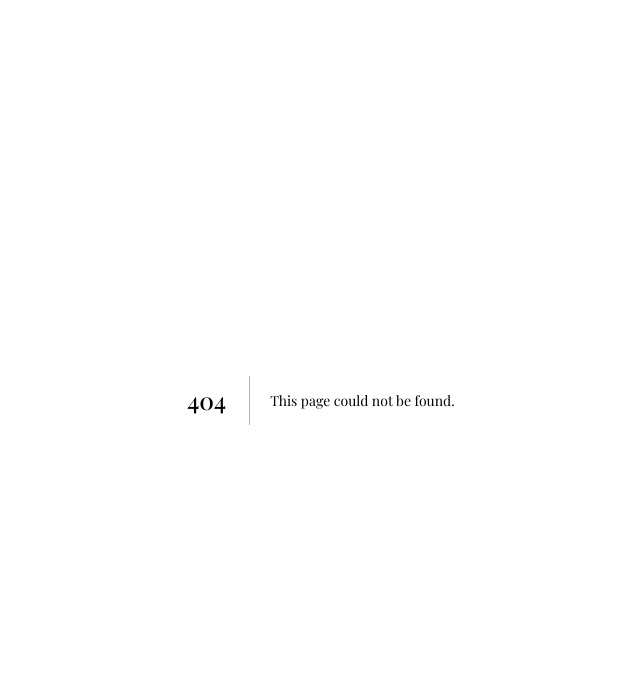
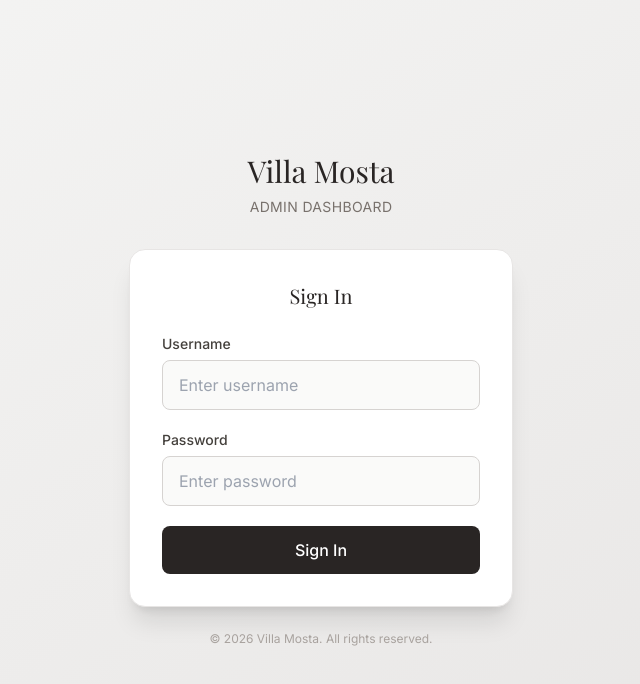
Before and after one commit to jonathan98678/VILLA_MOSTA_ANTIGRAVITY_FINAL, a Next.js app: page /admin/login in a window 1280 px wide. Before the commit this address had no page. Shown: the top 684 px of the page, without its empty margins (319-959 px from the left). Built offline with nearby package versions, Linux system fonts and the light colour scheme.

Commit message:
feat: add admin login authentication with middleware

```diff
--- a/src/app/admin/layout.tsx
+++ b/src/app/admin/layout.tsx
@@ -2,7 +2,7 @@
 
 import * as React from "react";
 import Link from "next/link";
-import { usePathname } from "next/navigation";
+import { usePathname, useRouter } from "next/navigation";
 import {
     Home,
     Bed,
@@ -33,7 +33,19 @@ export default function AdminLayout({
     children: React.ReactNode;
 }) {
     const pathname = usePathname();
+    const router = useRouter();
     const [sidebarOpen, setSidebarOpen] = React.useState(false);
+
+    // Skip admin layout for login page
+    if (pathname === "/admin/login") {
+        return <>{children}</>;
+    }
+
+    const handleLogout = async () => {
+        await fetch("/api/admin/auth", { method: "DELETE" });
+        router.push("/admin/login");
+        router.refresh();
+    };
 
     return (
         <div className="min-h-screen bg-stone-100">
@@ -99,14 +111,21 @@ export default function AdminLayout({
                     })}
                 </nav>
 
-                <div className="absolute bottom-0 left-0 w-full p-4 border-t border-stone-700">
+                <div className="absolute bottom-0 left-0 w-full p-4 border-t border-stone-700 space-y-2">
                     <Link
                         href="/"
                         className="flex items-center gap-2 text-stone-400 hover:text-white text-sm transition-colors"
                     >
-                        <LogOut className="w-4 h-4" />
+                        <Home className="w-4 h-4" />
                         <span>Back to Site</span>
                     </Link>
+                    <button
+                        onClick={handleLogout}
+                        className="flex items-center gap-2 text-stone-400 hover:text-red-400 text-sm transition-colors w-full"
+                    >
+                        <LogOut className="w-4 h-4" />
+                        <span>Logout</span>
+                    </button>
                 </div>
             </aside>
 
--- /dev/null
+++ b/src/app/admin/login/page.tsx
@@ -0,0 +1,118 @@
+"use client";
+
+import * as React from "react";
+import { useRouter } from "next/navigation";
+
+export default function AdminLoginPage() {
+    const router = useRouter();
+    const [username, setUsername] = React.useState("");
+    const [password, setPassword] = React.useState("");
+    const [error, setError] = React.useState("");
+    const [loading, setLoading] = React.useState(false);
+
+    const handleSubmit = async (e: React.FormEvent) => {
+        e.preventDefault();
+        setError("");
+        setLoading(true);
+
+        try {
+            const res = await fetch("/api/admin/auth", {
+                method: "POST",
+                headers: { "Content-Type": "application/json" },
+                body: JSON.stringify({ username, password }),
+            });
+
+            if (res.ok) {
+                router.push("/admin");
+                router.refresh();
+            } else {
+                setError("Invalid username or password");
+            }
+        } catch {
+            setError("Something went wrong. Please try again.");
+        } finally {
+            setLoading(false);
+        }
+    };
+
+    return (
+        <div className="min-h-screen flex items-center justify-center bg-gradient-to-br from-stone-100 to-stone-200">
+            <div className="w-full max-w-md px-8">
+                {/* Logo / Title */}
+                <div className="text-center mb-8">
+                    <h1 className="font-serif text-3xl text-stone-800 mb-2">
+                        Villa Mosta
+                    </h1>
+                    <p className="text-stone-500 text-sm tracking-wide uppercase">
+                        Admin Dashboard
+                    </p>
+                </div>
+
+                {/* Login Card */}
+                <div className="bg-white rounded-2xl shadow-xl p-8 border border-stone-200">
+                    <h2 className="font-serif text-xl text-stone-800 mb-6 text-center">
+                        Sign In
+                    </h2>
+
+                    <form onSubmit={handleSubmit} className="space-y-5">
+                        <div>
+                            <label
+                                htmlFor="username"
+                                className="block text-sm font-medium text-stone-700 mb-1.5"
+                            >
+                                Username
+                            </label>
+                            <input
+                                id="username"
+                                type="text"
+                                value={username}
+                                onChange={(e) => setUsername(e.target.value)}
+                                className="w-full px-4 py-3 rounded-lg border border-stone-300 bg-stone-50 text-stone-800 focus:outline-none focus:ring-2 focus:ring-amber-500 focus:border-transparent transition-shadow"
+                                placeholder="Enter username"
+                                required
+                                autoComplete="username"
+                            />
+                        </div>
+
+                        <div>
+                            <label
+                                htmlFor="password"
+                                className="block text-sm font-medium text-stone-700 mb-1.5"
+                            >
+                                Password
+                            </label>
+                            <input
+                                id="password"
+                                type="password"
+                                value={password}
+                                onChange={(e) => setPassword(e.target.value)}
+                                className="w-full px-4 py-3 rounded-lg border border-stone-300 bg-stone-50 text-stone-800 focus:outline-none focus:ring-2 focus:ring-amber-500 focus:border-transparent transition-shadow"
+                                placeholder="Enter password"
+                                required
+                                autoComplete="current-password"
+                            />
+                        </div>
+
+                        {error && (
+                            <div className="bg-red-50 border border-red-200 rounded-lg px-4 py-3 text-red-700 text-sm">
+                                {error}
+                            </div>
+                        )}
+
+                        <button
+                            type="submit"
+                            disabled={loading}
+                            className="w-full py-3 bg-stone-800 text-white rounded-lg font-medium hover:bg-stone-700 focus:outline-none focus:ring-2 focus:ring-stone-500 focus:ring-offset-2 transition-colors disabled:opacity-50 disabled:cursor-not-allowed"
+                        >
+                            {loading ? "Signing in..." : "Sign In"}
+                        </button>
+                    </form>
+                </div>
+
+                <p className="text-center text-stone-400 text-xs mt-6">
+                    &copy; {new Date().getFullYear()} Villa Mosta. All rights reserved.
+                </p>
+            </div>
+        </div>
+    );
+}
--- /dev/null
+++ b/src/app/api/admin/auth/route.ts
@@ -0,0 +1,46 @@
+import { NextRequest, NextResponse } from "next/server";
+
+export async function POST(request: NextRequest) {
+    try {
+        const { username, password } = await request.json();
+
+        const validUsername = process.env.ADMIN_USERNAME || "VillaMosta";
+        const validPassword = process.env.ADMIN_PASSWORD || "VillaMosta1!";
+
+        if (username === validUsername && password === validPassword) {
+            // Create a simple session token
+            const token = Buffer.from(
+                JSON.stringify({ user: username, ts: Date.now() })
+            ).toString("base64");
+
+            const response = NextResponse.json({ success: true });
+
+            // Set HTTP-only cookie valid for 24 hours
+            response.cookies.set("admin_session", token, {
+                httpOnly: true,
+                secure: process.env.NODE_ENV === "production",
+                sameSite: "lax",
+                maxAge: 60 * 60 * 24, // 24 hours
+                path: "/",
+            });
+
+            return response;
+        }
+
+        return NextResponse.json(
+            { error: "Invalid credentials" },
+            { status: 401 }
+        );
+    } catch {
+        return NextResponse.json(
+            { error: "Invalid request" },
+            { status: 400 }
+        );
+    }
+}
+
+export async function DELETE() {
+    const response = NextResponse.json({ success: true });
+    response.cookies.delete("admin_session");
+    return response;
+}
```
Also changed, not shown: middleware.ts (added, +51 -0 lines).
